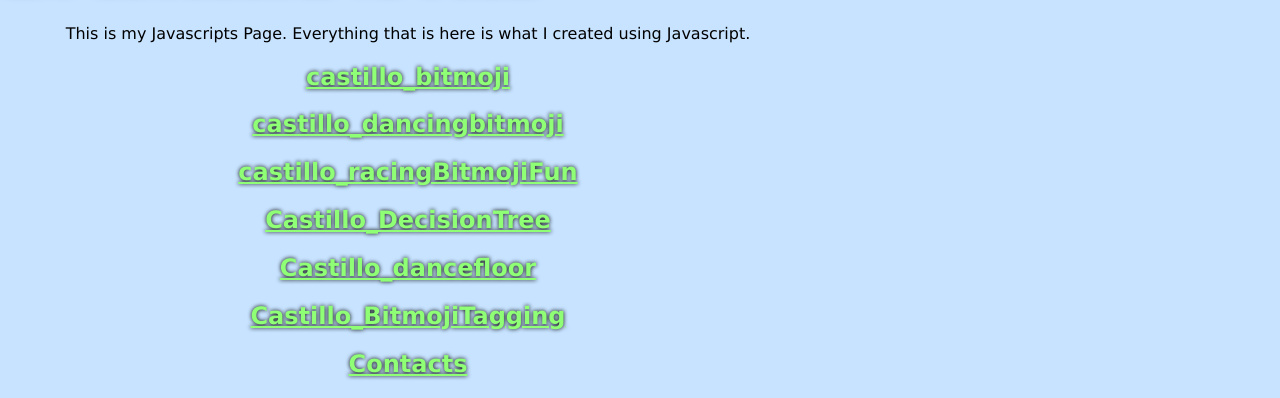
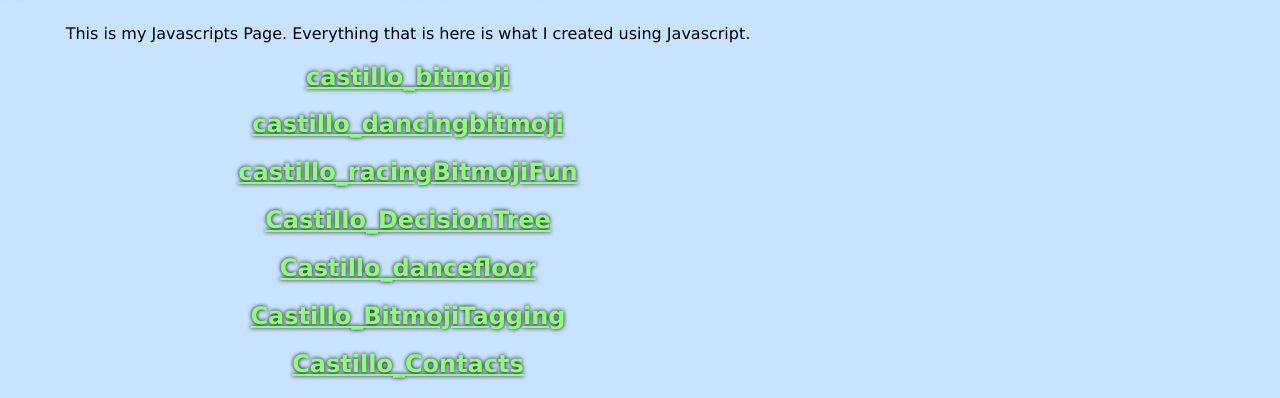
Before and after one commit to DevinCastillo5/DevinCastillo5.github.io, a plain HTML site: page javascripts.html in a window 1280 px wide. Shown: the part 435-833 px from the top of the page. Drawn offline with Linux system fonts and the light colour scheme; a script that the page names is missing.

Commit message:
Add files via upload

```diff
--- a/javascripts.html
+++ b/javascripts.html
@@ -35,7 +35,7 @@
             <h2><a href="https://www.khanacademy.org/computer-programming/castillo_decisiontree/6158351723184128" class="khanlinks">Castillo_DecisionTree</a></h2><script src="https://www.khanacademy.org/computer-programming/castillo_decisiontree/6158351723184128/embed.js?editor=no&buttons=no&author=no&embed=yes"></script>
             <h2><a href="https://www.khanacademy.org/computer-programming/castillo_dancefloor/5499625330753536" class="khanlinks">Castillo_dancefloor</a></h2><script src="https://www.khanacademy.org/computer-programming/castillo_dancefloor/5499625330753536/embed.js?editor=no&buttons=no&author=no&embed=yes"></script>
             <h2><a href="https://www.khanacademy.org/computer-programming/castillo_bitmojitagging/5248063853346816" class="khanlinks">Castillo_BitmojiTagging</a></h2><script src="https://www.khanacademy.org/computer-programming/castillo_bitmojitagging/5248063853346816/embed.js?editor=no&buttons=no&author=no&embed=yes"></script>
-            <h2><a href="https://www.khanacademy.org/computer-programming/contacts/5087229307043840" class="khanlinks">Contacts</a></h2><script src="https://www.khanacademy.org/computer-programming/contacts/5087229307043840/embed.js?editor=no&buttons=no&author=no&embed=yes"></script>
+            <h2><a href="https://www.khanacademy.org/computer-programming/contacts/5087229307043840" class="khanlinks">Castillo_Contacts</a></h2><script src="https://www.khanacademy.org/computer-programming/contacts/5087229307043840/embed.js?editor=no&buttons=no&author=no&embed=yes"></script>
         </div>
     </body>
 </html>
```
